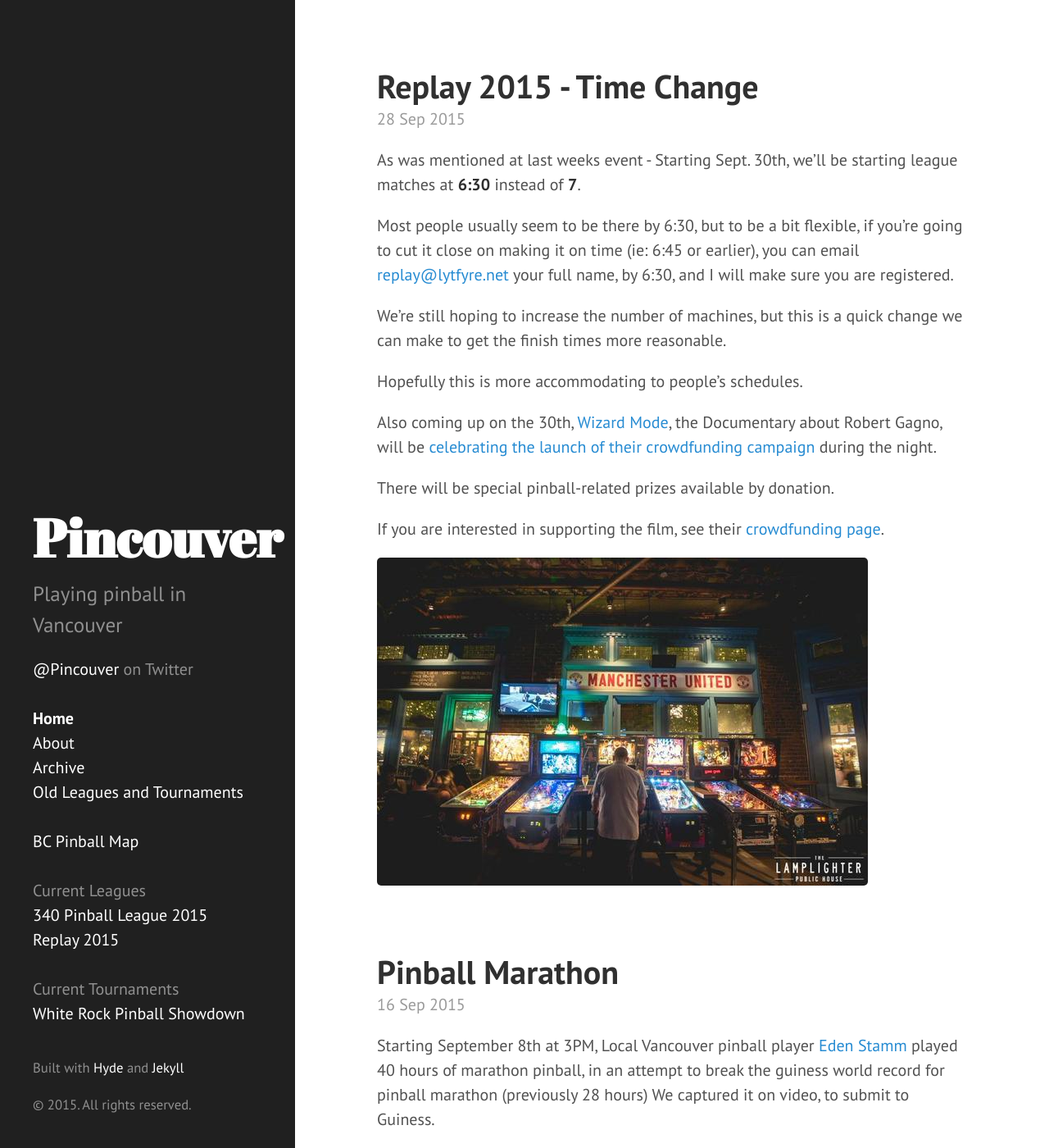
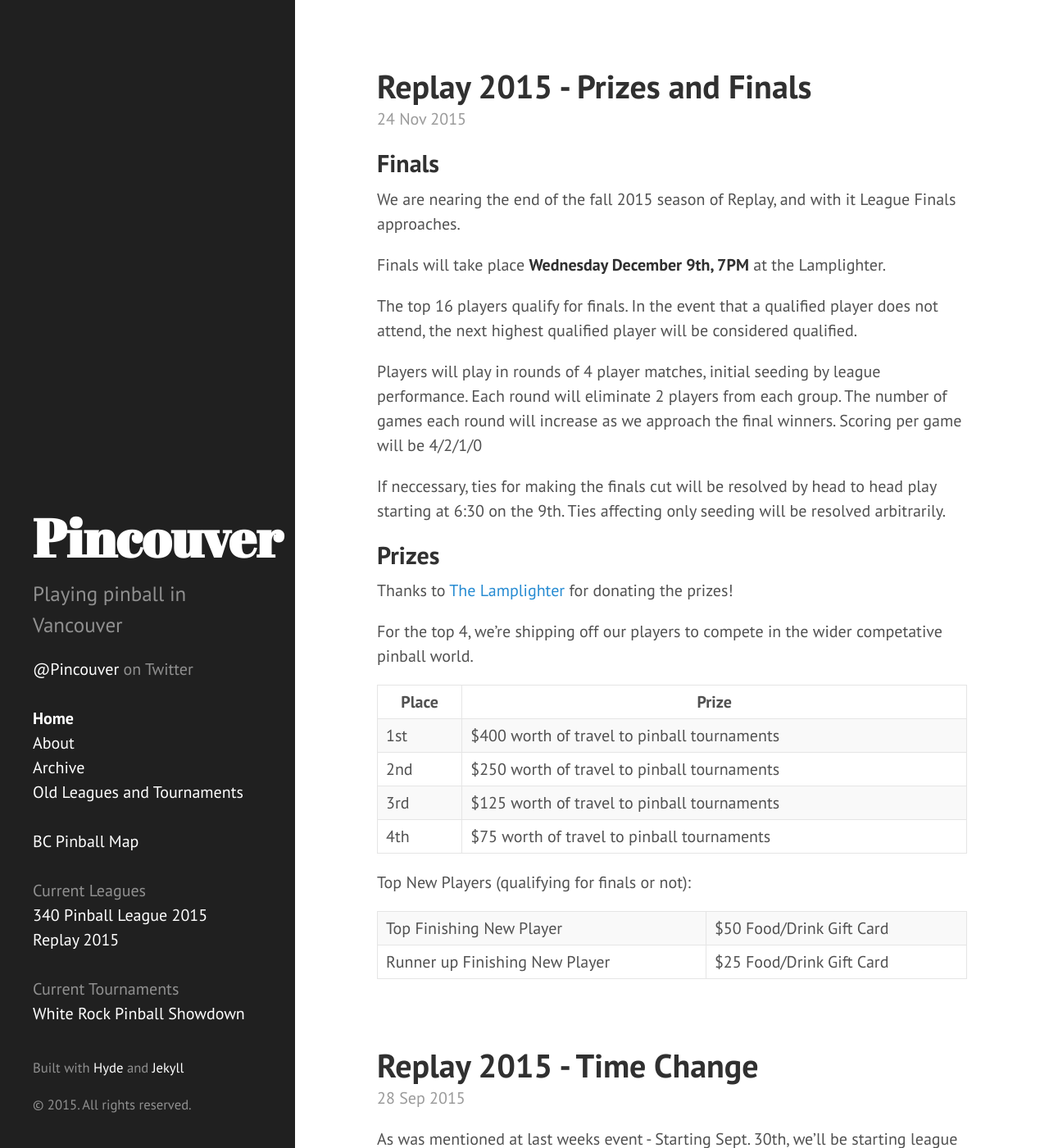
Before and after one commit to lytfyre/VancouverPinball, a Jekyll site: the page built from index.html, in a window 1280 px wide and 1400 px high. Shown: the whole window at 82% size. Built offline with Jekyll 4.4.1, drawn with Linux system fonts in a browser that asks for light colours; the list of posts is cut into pages by our own code; some of the changed lines change nothing that is shown; some of the changed text lies outside the part shown.

Commit message:
add finals details, update replay results

```diff
--- /dev/null
+++ b/_posts/2015-11-24-replay2015-prizes.md
@@ -0,0 +1,38 @@
+---
+layout: post
+title: Replay 2015 - Prizes and Finals
+permalink: replay2015prizes
+---
+
+## Finals
+
+We are nearing the end of the fall 2015 season of Replay, and with it League Finals approaches.
+
+Finals will take place **Wednesday December 9th, 7PM** at the Lamplighter.
+
+The top 16 players qualify for finals. In the event that a qualified player does not attend, the next highest qualified player will be considered qualified.
+
+Players will play in rounds of 4 player matches, initial seeding by league performance. Each round will eliminate 2 players from each group.
+The number of games each round will increase as we approach the final winners. Scoring per game will be 4/2/1/0
+
+If neccessary, ties for making the finals cut will be resolved by head to head play starting at 6:30 on the 9th.
+Ties affecting only seeding will be resolved arbitrarily.
+
+
+## Prizes
+
+Thanks to [The Lamplighter](http://donnellygroup.ca/the-lamplighter/) for donating the prizes!
+
+For the top 4, we're shipping off our players to compete in the wider competative pinball world.
+
+| Place | Prize |
+| ----- | ------ |
+| 1st   | $400 worth of travel to pinball tournaments |
+| 2nd   | $250 worth of travel to pinball tournaments |
+| 3rd   | $125 worth of travel to pinball tournaments |
+| 4th   | $75 worth of travel to pinball tournaments  |
+
+Top New Players (qualifying for finals or not):
+
+| Top Finishing New Player | $50 Food/Drink Gift Card |
+| Runner up Finishing New Player | $25 Food/Drink Gift Card |
--- a/leagues/replay2015.md
+++ b/leagues/replay2015.md
@@ -38,7 +38,6 @@
 
 ## Finals
 
-Finals:
 Each week you will collect league points based on your finishing results.
 Weeks you do not attend count as 0.
 
@@ -52,91 +51,108 @@
 
 The top 16 players qualify for finals. In the event that a qualified player does not attend, the next highest qualified player will be considered qualified.
 
-Details of the final playoff format will be announced closer to the date.
+Finals will take place Dec. 9th, starting at 7PM.
 
 ## Prizes
 
-TBA!
+Thanks to [The Lamplighter](http://donnellygroup.ca/the-lamplighter/) for donating the prizes!
+
+For the top 4, we're shipping off our players to compete in the wider competative pinball world.
+
+| Place | Prize |
+| ----- | ------ |
+| 1st   | $400 worth of travel to pinball tournaments |
+| 2nd   | $250 worth of travel to pinball tournaments |
+| 3rd   | $125 worth of travel to pinball tournaments |
+| 4th   | $75 worth of travel to pinball tournaments  |
+
+Top New Players :
+
+| Top Finishing New Player | $50 Food/Drink Gift Card |
+| Runner up Finishing New Player | $25 Food/Drink Gift Card |
 
 
 ## Current Weekly Standings
 
-| Position | Raw Points | Qualifying Points | Player | Week 1 | Week 2 | Week 3| Week 4 | Week 5 | Week 6 | Week 7 |
-| -------| -------| -------| -------| -------| -------| -------| -------| -------| -------| -------
-| 1 | 138 | 120 | **Robert Gagno** | 26 | 24 | 24 | 22 | 18 | 0 | 24 |
-| 2 | 153 | 118 | **Shawn Haley** | 19 | 22 | 26 | 26 | 16 | 22 | 22 |
-| 3 | 108 | 108 | **Andreas Pettersson** | 22 | 24 | 0 | 0 | 20 | 22 | 20 |
-| 4 | 136 | 104 | **Blake Hurdle** | 20 | 22 | 16 | 16 | 22 | 24 | 16 |
-| 5 | 132 | 104 | **Sara Little** | 24 | 22 | 14 | 20 | 18 | 14 | 20 |
-| 6 | 123 | 102 | **Jon Grieman** | 22 | 20 | 9 | 22 | 16 | 12 | 22 |
-| 7 | 114 | 98 | **Rob Moller** | 16 | 22 | 20 | 18 | 20 | 0 | 18 |
-| 8 | 114 | 98 | **Jody Reilhan** | 20 | 18 | 0 | 18 | 16 | 24 | 18 |
-| 9 | 110 | 94 | **Eden Stamm** | 0 | 20 | 20 | 18 | 20 | 16 | 16 |
-| 10 | 106 | 94 | **Mary Mac** | 12 | 20 | 16 | 16 | 0 | 20 | 22 |
-| 11 | 116 | 88 | **Matt Ewan** | 20 | 16 | 18 | 16 | 16 | 18 | 12 |
-| 12 | 97 | 87 | **Mike Horkoff** | 0 | 10 | 18 | 20 | 18 | 13 | 18 |
-| 13 | 96 | 84 | **Kirk Jong** | 16 | 18 | 18 | 0 | 12 | 16 | 16 |
-| 14 | 84 | 84 | **Larry Ng** | 0 | 0 | 22 | 18 | 24 | 20 | 0 |
-| 15 | 96 | 82 | **Garrett Wolf** | 16 | 18 | 14 | 16 | 16 | 16 | 0 |
-| 16 | 79 | 79 | **Raymond Chau** | 22 | 22 | 0 | 15 | 0 | 20 | 0 |
-| 17 | 78 | 78 | **Bonnie Bedford** | 14 | 20 | 18 | 14 | 0 | 0 | 12 |
-| 18 | 91 | 78 | **Lindsay Partin** | 14 | 13 | 14 | 20 | 0 | 14 | 16 |
-| 19 | 76 | 76 | **Michael Saavedra** | 0 | 0 | 20 | 14 | 14 | 10 | 18 |
-| 20 | 84 | 75 | **Matt Read** | 0 | 13 | 14 | 18 | 14 | 16 | 9 |
-| 21 | 82 | 73 | **Scott Jack** | 20 | 14 | 9 | 14 | 0 | 13 | 12 |
-| 22 | 71 | 71 | **Sandrine Extier** | 0 | 9 | 13 | 11 | 20 | 18 | 0 |
-| 23 | 72 | 64 | **Alyson White** | 8 | 14 | 10 | 0 | 12 | 16 | 12 |
-| 24 | 60 | 60 | **Kyle Bee** | 16 | 12 | 14 | 0 | 0 | 18 | 0 |
-| 25 | 58 | 58 | **Chad Wren** | 0 | 0 | 0 | 0 | 22 | 22 | 14 |
-| 26 | 55 | 55 | **Ian Lang** | 10 | 10 | 13 | 0 | 14 | 8 | 0 |
-| 27 | 54 | 54 | **Jess Halley** | 13 | 16 | 16 | 0 | 0 | 9 | 0 |
-| 28 | 52 | 52 | **Jaret Bradley** | 0 | 14 | 10 | 11 | 0 | 17 | 0 |
-| 29 | 42 | 42 | **Stephen Hardie** | 18 | 6 | 18 | 0 | 0 | 0 | 0 |
-| 30 | 38 | 38 | **Al Smith** | 14 | 4 | 20 | 0 | 0 | 0 | 0 |
-| 31 | 38 | 38 | **Ben Bondy** | 9 | 14 | 0 | 0 | 0 | 15 | 0 |
-| 32 | 36 | 36 | **Jordan Hudson** | 7 | 14 | 10 | 0 | 0 | 2 | 3 |
-| 33 | 36 | 36 | **Nick Wadden** | 0 | 0 | 18 | 8 | 4 | 0 | 6 |
-| 34 | 34 | 34 | **Angelo Muro** | 0 | 15 | 0 | 19 | 0 | 0 | 0 |
-| 35 | 33 | 33 | **Darryl Scholten** | 0 | 20 | 0 | 0 | 0 | 13 | 0 |
-| 36 | 32 | 32 | **Brad Kerr** | 18 | 0 | 0 | 0 | 0 | 0 | 14 |
-| 37 | 31 | 31 | **Maurizio Gagno** | 18 | 0 | 0 | 13 | 0 | 0 | 0 |
-| 38 | 29 | 29 | **Derek Houg** | 19 | 10 | 0 | 0 | 0 | 0 | 0 |
-| 39 | 28 | 28 | **Chris Badyk** | 18 | 0 | 0 | 10 | 0 | 0 | 0 |
-| 40 | 28 | 28 | **Will Luton** | 16 | 12 | 0 | 0 | 0 | 0 | 0 |
-| 41 | 28 | 28 | **Kathy Gagno** | 14 | 0 | 0 | 14 | 0 | 0 | 0 |
-| 42 | 27 | 27 | **Brennan Lloyd** | 18 | 9 | 0 | 0 | 0 | 0 | 0 |
-| 43 | 27 | 27 | **Andrew Lum** | 5 | 0 | 0 | 0 | 0 | 0 | 22 |
-| 44 | 24 | 24 | **Christian Reilhan** | 12 | 12 | 0 | 0 | 0 | 0 | 0 |
-| 45 | 24 | 24 | **Tony Sousa** | 0 | 0 | 4 | 10 | 10 | 0 | 0 |
-| 46 | 23 | 23 | **Bo W** | 0 | 11 | 0 | 0 | 12 | 0 | 0 |
-| 47 | 22 | 22 | **Sean O'hara** | 13 | 9 | 0 | 0 | 0 | 0 | 0 |
-| 48 | 21 | 21 | **Esteban Astudillo** | 0 | 7 | 0 | 0 | 0 | 0 | 14 |
-| 49 | 19 | 19 | **Matthew Stewart** | 0 | 0 | 0 | 0 | 0 | 7 | 12 |
-| 50 | 19 | 19 | **Sean Lind** | 5 | 14 | 0 | 0 | 0 | 0 | 0 |
-| 51 | 18 | 18 | **Dave Grant** | 0 | 0 | 0 | 18 | 0 | 0 | 0 |
-| 52 | 18 | 18 | **Bob Symington** | 11 | 0 | 0 | 0 | 0 | 0 | 7 |
-| 53 | 17 | 17 | **Neil Hillbrandt** | 0 | 0 | 0 | 0 | 0 | 17 | 0 |
-| 54 | 16 | 16 | **Nigel Ray** | 0 | 0 | 0 | 0 | 0 | 0 | 16 |
-| 55 | 15 | 15 | **Gabriel Matias** | 0 | 15 | 0 | 0 | 0 | 0 | 0 |
-| 56 | 13 | 13 | **Taylor Gardiner** | 13 | 0 | 0 | 0 | 0 | 0 | 0 |
-| 57 | 13 | 13 | **Lisa Gagno** | 13 | 0 | 0 | 0 | 0 | 0 | 0 |
-| 58 | 11 | 11 | **Sebastien Carette** | 0 | 3 | 8 | 0 | 0 | 0 | 0 |
-| 59 | 11 | 11 | **Elise Vredenbregt** | 11 | 0 | 0 | 0 | 0 | 0 | 0 |
-| 60 | 10 | 10 | **Kyle Malong** | 10 | 0 | 0 | 0 | 0 | 0 | 0 |
-| 61 | 10 | 10 | **alex reno** | 0 | 0 | 0 | 0 | 10 | 0 | 0 |
-| 62 | 9 | 9 | **Corey Dale** | 9 | 0 | 0 | 0 | 0 | 0 | 0 |
-| 63 | 9 | 9 | **Rich Norman** | 0 | 0 | 0 | 0 | 0 | 0 | 9 |
-| 64 | 8 | 8 | **nolan king** | 0 | 8 | 0 | 0 | 0 | 0 | 0 |
-| 65 | 8 | 8 | **Scott Parsons** | 0 | 8 | 0 | 0 | 0 | 0 | 0 |
-| 66 | 7 | 7 | **Puya Turkiyan** | 0 | 0 | 0 | 7 | 0 | 0 | 0 |
-| 67 | 7 | 7 | **Joe Santbergen** | 0 | 7 | 0 | 0 | 0 | 0 | 0 |
-| 68 | 6 | 6 | **Chad Bruhaug** | 0 | 6 | 0 | 0 | 0 | 0 | 0 |
-| 69 | 6 | 6 | **Lanei Lee** | 0 | 0 | 0 | 6 | 0 | 0 | 0 |
-| 70 | 6 | 6 | **Dan Skolovy** | 0 | 6 | 0 | 0 | 0 | 0 | 0 |
-| 71 | 6 | 6 | **Okafiemhin Lewis** | 0 | 0 | 0 | 6 | 0 | 0 | 0 |
-| 72 | 5 | 5 | **Sterling Nelson** | 0 | 5 | 0 | 0 | 0 | 0 | 0 |
-| 73 | 4 | 4 | **Damon Holowchak** | 0 | 4 | 0 | 0 | 0 | 0 | 0 |
-| 74 | 3 | 3 | **Tessa Russell** | 3 | 0 | 0 | 0 | 0 | 0 | 0 |
-| 75 | 2 | 2 | **Anton Glavas** | 0 | 2 | 0 | 0 | 0 | 0 | 0 |
-| 76 | 2 | 2 | **Kevin Haluk** | 0 | 0 | 0 | 2 | 0 | 0 | 0 |
-| 77 | 2 | 2 | **Steve Cousins** | 0 | 2 | 0 | 0 | 0 | 0 | 0 |
+| Position | Raw Points | Qualifying Points | Player | Week 1 | Week 2 | Week 3 | Week 4 | Week 5 | Week 6 | Week 7 | Week 8 | Week 9 | Week 10 | Week 11 |
+| -------| -------| -------| -------| -------| -------| -------| -------| -------| -------| -------| -------| -------| -------| -------
+| 1 | 234 | 216 | **Robert Gagno** | 26 | 24 | 24 | 22 | 18 | 0 | 24 | 24 | 24 | 28 | 20 |
+| 2 | 245 | 210 | **Shawn Haley** | 19 | 22 | 26 | 26 | 16 | 22 | 22 | 26 | 20 | 26 | 20 |
+| 3 | 187 | 187 | **Andreas Pettersson** | 22 | 24 | 0 | 0 | 20 | 22 | 20 | 20 | 22 | 24 | 13 |
+| 4 | 208 | 178 | **Blake Hurdle** | 20 | 22 | 16 | 16 | 22 | 24 | 16 | 19 | 18 | 14 | 21 |
+| 5 | 185 | 169 | **Jody Reilhan** | 20 | 18 | 0 | 18 | 16 | 24 | 18 | 16 | 16 | 19 | 20 |
+| 6 | 167 | 167 | **Eden Stamm** | 0 | 20 | 20 | 18 | 20 | 16 | 16 | 15 | 24 | 18 | 0 |
+| 7 | 194 | 166 | **Sara Little** | 24 | 22 | 14 | 20 | 18 | 14 | 20 | 14 | 14 | 16 | 18 |
+| 8 | 176 | 164 | **Rob Moller** | 16 | 22 | 20 | 18 | 20 | 0 | 18 | 18 | 12 | 18 | 14 |
+| 9 | 176 | 164 | **Mary Mac** | 12 | 20 | 16 | 16 | 0 | 20 | 22 | 13 | 14 | 24 | 19 |
+| 10 | 173 | 164 | **Jon Grieman** | 22 | 20 | 9 | 22 | 16 | 12 | 22 | 13 | 15 | 0 | 22 |
+| 11 | 180 | 154 | **Matt Ewan** | 20 | 16 | 18 | 16 | 16 | 18 | 12 | 16 | 16 | 14 | 18 |
+| 12 | 152 | 152 | **Michael Saavedra** | 0 | 0 | 20 | 14 | 14 | 10 | 18 | 20 | 22 | 14 | 20 |
+| 13 | 160 | 150 | **Mike Horkoff** | 0 | 10 | 18 | 20 | 18 | 13 | 18 | 13 | 17 | 17 | 16 |
+| 14 | 150 | 140 | **Lindsay Partin** | 14 | 13 | 14 | 20 | 0 | 14 | 16 | 18 | 18 | 13 | 10 |
+| 15 | 127 | 127 | **Kirk Jong** | 16 | 18 | 18 | 0 | 12 | 16 | 16 | 18 | 13 | 0 | 0 |
+| 16 | 127 | 120 | **Matt Read** | 0 | 13 | 14 | 18 | 14 | 16 | 9 | 10 | 16 | 10 | 7 |
+| 17 | 115 | 115 | **Sandrine Extier** | 0 | 9 | 13 | 11 | 20 | 18 | 0 | 16 | 4 | 8 | 16 |
+| 18 | 114 | 114 | **Larry Ng** | 0 | 0 | 22 | 18 | 24 | 20 | 0 | 0 | 0 | 16 | 14 |
+| 19 | 111 | 111 | **Scott Jack** | 20 | 14 | 9 | 14 | 0 | 13 | 12 | 20 | 9 | 0 | 0 |
+| 20 | 102 | 102 | **Ian Lang** | 10 | 10 | 13 | 0 | 14 | 8 | 0 | 11 | 16 | 10 | 10 |
+| 21 | 96 | 96 | **Garrett Wolf** | 16 | 18 | 14 | 16 | 16 | 16 | 0 | 0 | 0 | 0 | 0 |
+| 22 | 92 | 92 | **Chad Wren** | 0 | 0 | 0 | 0 | 22 | 22 | 14 | 0 | 0 | 18 | 16 |
+| 23 | 88 | 88 | **Bonnie Bedford** | 14 | 20 | 18 | 14 | 0 | 0 | 12 | 0 | 0 | 10 | 0 |
+| 24 | 84 | 84 | **Alyson White** | 8 | 14 | 10 | 0 | 12 | 16 | 12 | 0 | 12 | 0 | 0 |
+| 25 | 79 | 79 | **Raymond Chau** | 22 | 22 | 0 | 15 | 0 | 20 | 0 | 0 | 0 | 0 | 0 |
+| 26 | 79 | 79 | **Esteban Astudillo** | 0 | 7 | 0 | 0 | 0 | 0 | 14 | 22 | 20 | 0 | 16 |
+| 27 | 79 | 79 | **Matthew Stewart** | 0 | 0 | 0 | 0 | 0 | 7 | 12 | 15 | 16 | 14 | 15 |
+| 28 | 66 | 66 | **Jess Halley** | 13 | 16 | 16 | 0 | 0 | 9 | 0 | 12 | 0 | 0 | 0 |
+| 29 | 64 | 64 | **Nick Wadden** | 0 | 0 | 18 | 8 | 4 | 0 | 6 | 12 | 0 | 16 | 0 |
+| 30 | 62 | 62 | **Andrew Lum** | 5 | 0 | 0 | 0 | 0 | 0 | 22 | 0 | 20 | 15 | 0 |
+| 31 | 60 | 60 | **Kyle Bee** | 16 | 12 | 14 | 0 | 0 | 18 | 0 | 0 | 0 | 0 | 0 |
+| 32 | 56 | 56 | **Jaret Bradley** | 0 | 14 | 10 | 11 | 0 | 17 | 0 | 4 | 0 | 0 | 0 |
+| 33 | 53 | 53 | **Ben Bondy** | 9 | 14 | 0 | 0 | 0 | 15 | 0 | 15 | 0 | 0 | 0 |
+| 34 | 42 | 42 | **Stephen Hardie** | 18 | 6 | 18 | 0 | 0 | 0 | 0 | 0 | 0 | 0 | 0 |
+| 35 | 38 | 38 | **Al Smith** | 14 | 4 | 20 | 0 | 0 | 0 | 0 | 0 | 0 | 0 | 0 |
+| 36 | 36 | 36 | **Jordan Hudson** | 7 | 14 | 10 | 0 | 0 | 2 | 3 | 0 | 0 | 0 | 0 |
+| 37 | 34 | 34 | **Angelo Muro** | 0 | 15 | 0 | 19 | 0 | 0 | 0 | 0 | 0 | 0 | 0 |
+| 38 | 33 | 33 | **Darryl Scholten** | 0 | 20 | 0 | 0 | 0 | 13 | 0 | 0 | 0 | 0 | 0 |
+| 39 | 32 | 32 | **Brad Kerr** | 18 | 0 | 0 | 0 | 0 | 0 | 14 | 0 | 0 | 0 | 0 |
+| 40 | 31 | 31 | **Maurizio Gagno** | 18 | 0 | 0 | 13 | 0 | 0 | 0 | 0 | 0 | 0 | 0 |
+| 41 | 29 | 29 | **Derek Houg** | 19 | 10 | 0 | 0 | 0 | 0 | 0 | 0 | 0 | 0 | 0 |
+| 42 | 28 | 28 | **Chris Badyk** | 18 | 0 | 0 | 10 | 0 | 0 | 0 | 0 | 0 | 0 | 0 |
+| 43 | 28 | 28 | **Will Luton** | 16 | 12 | 0 | 0 | 0 | 0 | 0 | 0 | 0 | 0 | 0 |
+| 44 | 28 | 28 | **Kathy Gagno** | 14 | 0 | 0 | 14 | 0 | 0 | 0 | 0 | 0 | 0 | 0 |
+| 45 | 27 | 27 | **Brennan Lloyd** | 18 | 9 | 0 | 0 | 0 | 0 | 0 | 0 | 0 | 0 | 0 |
+| 46 | 24 | 24 | **Christian Reilhan** | 12 | 12 | 0 | 0 | 0 | 0 | 0 | 0 | 0 | 0 | 0 |
+| 47 | 24 | 24 | **Tony Sousa** | 0 | 0 | 4 | 10 | 10 | 0 | 0 | 0 | 0 | 0 | 0 |
+| 48 | 23 | 23 | **Bo W** | 0 | 11 | 0 | 0 | 12 | 0 | 0 | 0 | 0 | 0 | 0 |
+| 49 | 22 | 22 | **Sean O'hara** | 13 | 9 | 0 | 0 | 0 | 0 | 0 | 0 | 0 | 0 | 0 |
+| 50 | 19 | 19 | **Rich Norman** | 0 | 0 | 0 | 0 | 0 | 0 | 9 | 0 | 10 | 0 | 0 |
+| 51 | 19 | 19 | **Sean Lind** | 5 | 14 | 0 | 0 | 0 | 0 | 0 | 0 | 0 | 0 | 0 |
+| 52 | 18 | 18 | **Dave Grant** | 0 | 0 | 0 | 18 | 0 | 0 | 0 | 0 | 0 | 0 | 0 |
+| 53 | 18 | 18 | **Bob Symington** | 11 | 0 | 0 | 0 | 0 | 0 | 7 | 0 | 0 | 0 | 0 |
+| 54 | 17 | 17 | **Neil Hillbrandt** | 0 | 0 | 0 | 0 | 0 | 17 | 0 | 0 | 0 | 0 | 0 |
+| 55 | 16 | 16 | **Nigel Ray** | 0 | 0 | 0 | 0 | 0 | 0 | 16 | 0 | 0 | 0 | 0 |
+| 56 | 15 | 15 | **Gabriel Matias** | 0 | 15 | 0 | 0 | 0 | 0 | 0 | 0 | 0 | 0 | 0 |
+| 57 | 13 | 13 | **Taylor Gardiner** | 13 | 0 | 0 | 0 | 0 | 0 | 0 | 0 | 0 | 0 | 0 |
+| 58 | 13 | 13 | **Lisa Gagno** | 13 | 0 | 0 | 0 | 0 | 0 | 0 | 0 | 0 | 0 | 0 |
+| 59 | 12 | 12 | **Jason Hohert** | 0 | 0 | 0 | 0 | 0 | 0 | 0 | 0 | 12 | 0 | 0 |
+| 60 | 11 | 11 | **Tom Lorrie** | 0 | 0 | 0 | 0 | 0 | 0 | 0 | 0 | 0 | 0 | 11 |
+| 61 | 11 | 11 | **Sebastien Carette** | 0 | 3 | 8 | 0 | 0 | 0 | 0 | 0 | 0 | 0 | 0 |
+| 62 | 11 | 11 | **Elise Vredenbregt** | 11 | 0 | 0 | 0 | 0 | 0 | 0 | 0 | 0 | 0 | 0 |
+| 63 | 10 | 10 | **Kyle Malong** | 10 | 0 | 0 | 0 | 0 | 0 | 0 | 0 | 0 | 0 | 0 |
+| 64 | 10 | 10 | **alex reno** | 0 | 0 | 0 | 0 | 10 | 0 | 0 | 0 | 0 | 0 | 0 |
+| 65 | 9 | 9 | **Corey Dale** | 9 | 0 | 0 | 0 | 0 | 0 | 0 | 0 | 0 | 0 | 0 |
+| 66 | 8 | 8 | **nolan king** | 0 | 8 | 0 | 0 | 0 | 0 | 0 | 0 | 0 | 0 | 0 |
+| 67 | 8 | 8 | **Scott Parsons** | 0 | 8 | 0 | 0 | 0 | 0 | 0 | 0 | 0 | 0 | 0 |
+| 68 | 7 | 7 | **Puya Turkiyan** | 0 | 0 | 0 | 7 | 0 | 0 | 0 | 0 | 0 | 0 | 0 |
+| 69 | 7 | 7 | **Joe Santbergen** | 0 | 7 | 0 | 0 | 0 | 0 | 0 | 0 | 0 | 0 | 0 |
+| 70 | 6 | 6 | **Chad Bruhaug** | 0 | 6 | 0 | 0 | 0 | 0 | 0 | 0 | 0 | 0 | 0 |
+| 71 | 6 | 6 | **Lanei Lee** | 0 | 0 | 0 | 6 | 0 | 0 | 0 | 0 | 0 | 0 | 0 |
+| 72 | 6 | 6 | **Zach Goodman** | 0 | 0 | 0 | 0 | 0 | 0 | 0 | 0 | 0 | 6 | 0 |
+| 73 | 6 | 6 | **Dan Skolovy** | 0 | 6 | 0 | 0 | 0 | 0 | 0 | 0 | 0 | 0 | 0 |
+| 74 | 6 | 6 | **Okafiemhin Lewis** | 0 | 0 | 0 | 6 | 0 | 0 | 0 | 0 | 0 | 0 | 0 |
+| 75 | 5 | 5 | **Sterling Nelson** | 0 | 5 | 0 | 0 | 0 | 0 | 0 | 0 | 0 | 0 | 0 |
+| 76 | 4 | 4 | **Damon Holowchak** | 0 | 4 | 0 | 0 | 0 | 0 | 0 | 0 | 0 | 0 | 0 |
+| 77 | 3 | 3 | **Tessa Russell** | 3 | 0 | 0 | 0 | 0 | 0 | 0 | 0 | 0 | 0 | 0 |
+| 78 | 2 | 2 | **Anton Glavas** | 0 | 2 | 0 | 0 | 0 | 0 | 0 | 0 | 0 | 0 | 0 |
+| 79 | 2 | 2 | **Kevin Haluk** | 0 | 0 | 0 | 2 | 0 | 0 | 0 | 0 | 0 | 0 | 0 |
+| 80 | 2 | 2 | **Steve Cousins** | 0 | 2 | 0 | 0 | 0 | 0 | 0 | 0 | 0 | 0 | 0 |
```
